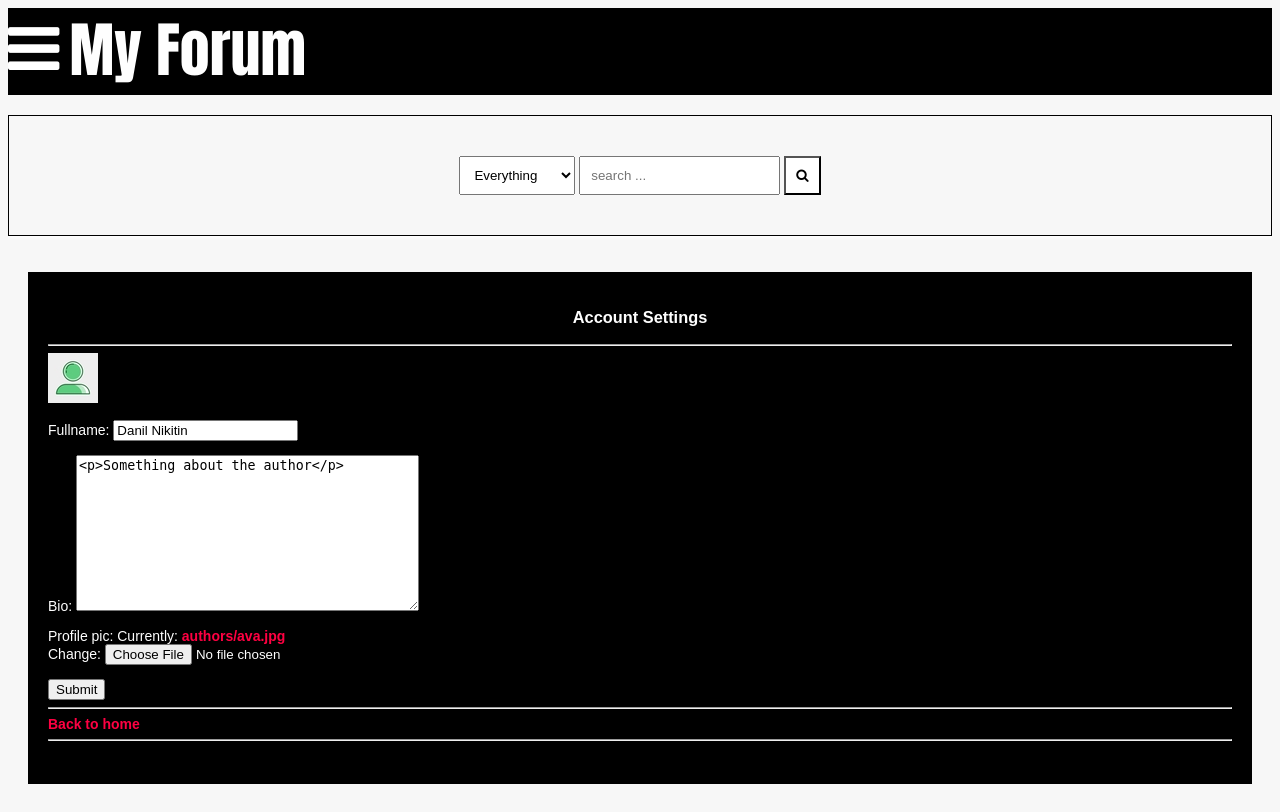
After one commit to Platonwrld/MyForum, a Django app: a page that uses core/templates/base.html in a window 1280 px wide. The commit adds this page. Run offline with Django 4.2, Linux system fonts and the light colour scheme; data comes from the database, SQL or seed files in the repository; both versions use the stored data as it was after the commit; parts of the project's set-up code (start-up, migrations or seed data) failed here and were passed over.

Commit message:
Added personal cabinet

```diff
--- a/core/forms.py
+++ b/core/forms.py
@@ -1,5 +1,5 @@
 from django import forms
-from .models import Post
+from .models import Author, Post
 
 
 class PostForm(forms.ModelForm):
@@ -8,4 +8,13 @@ class PostForm(forms.ModelForm):
     class Meta:
 
         model = Post
-        fields = ["title", "content", "cat", "tags"]
+        fields = ['title', 'content', 'cat', 'tags']
+
+
+class ForumUserForm(forms.ModelForm):
+
+    class Meta:
+
+        model = Author
+        fields = ['fullname', 'bio', 'profile_pic']
+        exclude = ['user']
--- a/core/models.py
+++ b/core/models.py
@@ -30,6 +30,9 @@ class Author(models.Model):
         if not self.slug:
             self.slug = slugify(self.fullname)
         super(Author, self).save(*args, **kwargs)
+
+    def get_absolute_url(self):
+        return reverse('cabinet', kwargs={'slug_us': self.slug})
 
 
 class Category(models.Model):
--- a/core/templates/base.html
+++ b/core/templates/base.html
@@ -22,11 +22,16 @@ min-height: 95vh">>
         <!--NavBar Section-->
          <div class="navbar" style="background-color:rgb(0, 0, 0);">
             <nav class="navigation hide" id="navigation">
-                <span class="close-icon" id="close-icon" onclick="showIconBar()"><i class="fa fa-close"></i></span>
+                <span class="close-icon" id="close-icon" onclick="showIconBar()"><i class="fa fa-close"></i></span<script src="https://cdn.jsdelivr.net/npm/bootstrap@5.2.0-beta1/dist/js/bootstrap.bundle.min.js" integrity="sha384-pprn3073KE6tl6bjs2QrFaJGz5/SUsLqktiwsUTF55Jfv3qYSDhgCecCxMW52nD2" crossorigin="anonymous"></script>
                 <ul class="nav-list">
                     <li class="nav-item"><a href="{% url 'home_page' %}">Home</a></li>
                     {% if user.is_authenticated %}
                     <li class="nav-item"><a href="{% url 'logout' %}">Logout</a></li>
+                    {% for a in authors %}
+                    {% if a.user.username == user.username %}
+                    <li class="nav-item"><a href="{{ a.get_absolute_url }}">My cabinet</a></li>
+                    {% endif %}
+                    {% endfor %}
                     <li class="nav-item"><a href="{% url 'create_post' %}">Create Post</a></li>
                     {% else %}
                     <li class="nav-item"><a href="{% url 'signup' %}">Signup</a></li>
--- /dev/null
+++ b/core/templates/local_cabinet.html
@@ -0,0 +1,43 @@
+{% extends 'base.html' %}
+
+
+{% block content %}
+<br>
+
+<div class="container" style="background-color: black;">
+    <div class="row">
+
+        <div class="col-md-3">
+            <div class="card card-body">
+                <h3 style="text-align: center">Account Settings</h3>
+                <hr>
+                <img class="profile-pic" src="{{ forumuser.profile_pic.url }}">
+
+            </div>
+        </div>
+<!--
+        <div class="col-md">
+            <div class="card card-body">
+                <h5>Information</h5>
+                <hr>
+                <p>Nickname: {{ forumuser.fullname }}</p>
+                <p>Biography: {{ forumuser.bio }}</p>
+            </div>
+        </div> -->
+
+        <form method="POST" action="" enctype="multipart/form-data">
+            {% csrf_token %}
+            {{ form.as_p }}
+            <input class="btn btn-primary" type="submit" name="Update Information">
+        </form>
+
+        <hr>
+
+                <a class="btn btn-outline-info  btn-sm btn-block" href="{% url 'home_page' %}">Back to home</a>
+                <hr>
+    </div>
+
+    <br>
+</div>
+
+{% endblock content %}
--- a/core/urls.py
+++ b/core/urls.py
@@ -11,7 +11,8 @@ urlpatterns = [
     path('detail-page/<slug>/', detail_page, name='detail_page'),
     path('create-post/', create_post, name="create_post"),
     path('latests-posts/', latests_posts, name='latests_post'),
-    path('search-results/', search_page, name='search_page')
+    path('search-results/', search_page, name='search_page'),
+    path('my-cabinet/<slug:slug_us>/', local_cabinet, name='cabinet'),
 ]
 
 if settings.DEBUG:      #для того, чтобы в режиме отладки ко всем маршрутам добавлялся маршрут с графическими файлами
--- a/core/views.py
+++ b/core/views.py
@@ -11,6 +11,8 @@ from django.core.paginator import Paginator, PageNotAnInteger, EmptyPage
 
 def home_page(request):
 
+    username = request.user.username
+
     categories = Category.objects.all()
 
     posts = Post.objects.all()
@@ -20,6 +22,8 @@ def home_page(request):
     num_users = User.objects.all().count()
 
     num_categories = categories.count()
+
+    authors = Author.objects.all()
 
     try:
         last_post = Post.objects.latest("date")
@@ -33,7 +37,9 @@ def home_page(request):
         'num_users': num_users,
         'num_categories': num_categories,
         'last_post': last_post,
-        'title': 'Home page'
+        'title': 'Home page',
+        'authors': authors,
+        'username': username,
     }
 
     return render(request, 'home_page.html', context=context)
@@ -151,3 +157,28 @@ def latests_posts(request):
 def search_page(request):
 
     return render(request, 'search_page.html')
+
+
+def local_cabinet(request, slug_us):
+
+    user_id = request.user.id
+
+    forumuser = Author.objects.get(slug=slug_us)
+
+    # get_user = request.user.author
+
+    form = ForumUserForm(instance=forumuser)
+
+    if request.method == 'POST':
+       form = ForumUserForm(request.POST, request.FILES, instance=forumuser)
+       if form.is_valid:
+           form.save()
+
+    context = {
+
+        'forumuser': forumuser,
+        'form': form,
+
+    }
+
+    return render(request, 'local_cabinet.html', context=context)
```
Also changed, not shown: forum/settings.py (+9 -0 lines), db.sqlite3, media/authors/av_3YN7dKl.jpg (added), media/authors/av_RY0HnXK.jpg (added), media/authors/av_SgREeXp.jpg (added), media/authors/av_XefdPQV.jpg (added), media/authors/av_cAqo3t5.jpg (added), media/authors/av_cBaa4cl.jpg (added), media/authors/av_p9RKjpZ.jpg (added), media/authors/av_u39XYIW.jpg (added), media/authors/ava_3jFF5pQ.jpg (added), 1 other file.
